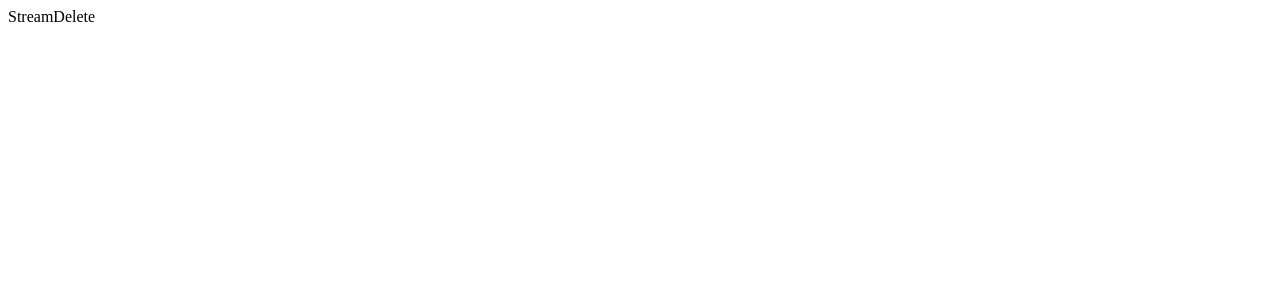
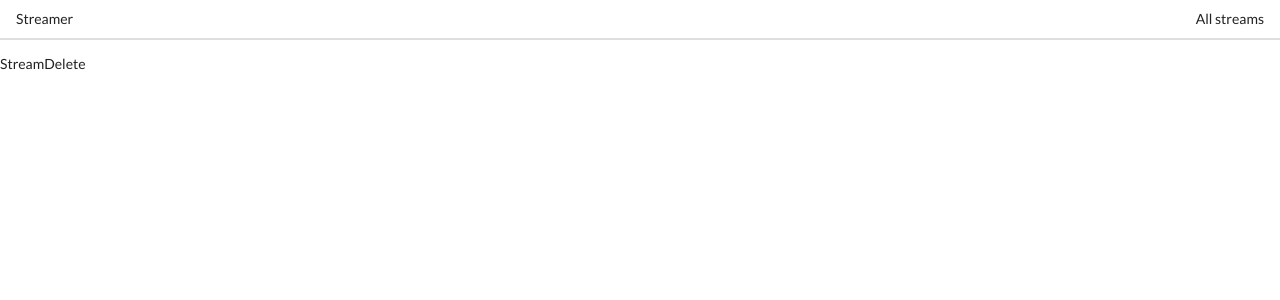
Before and after one commit to smil3cz/react-twitch-clone, a React (Create React App) app: page /streams/delete/1 in a window 1280 px wide. Shown: the top 300 px of the page. Built offline with nearby package versions, Linux system fonts and the light colour scheme.

Commit message:
Router setup finished

```diff
--- a/public/index.html
+++ b/public/index.html
@@ -15,6 +15,10 @@
       user's mobile device or desktop. See https://developers.google.com/web/fundamentals/web-app-manifest/
     -->
     <link rel="manifest" href="%PUBLIC_URL%/manifest.json" />
+    <link
+      rel="stylesheet"
+      href="https://cdnjs.cloudflare.com/ajax/libs/semantic-ui/2.4.1/semantic.min.css"
+    />
     <!--
       Notice the use of %PUBLIC_URL% in the tags above.
       It will be replaced with the URL of the `public` folder during the build.
--- a/src/components/App/App.js
+++ b/src/components/App/App.js
@@ -1,20 +1,25 @@
 import React from "react";
 import { Route, BrowserRouter as Router, Link } from "react-router-dom";
+
 import StreamCreate from "../streams/StreamCreate";
 import StreamEdit from "../streams/StreamEdit";
 import StreamDelete from "../streams/StreamDelete";
 import StreamList from "../streams/StreamList";
 import StreamShow from "../streams/StreamShow";
+import Header from "../Header/Header";
 
 const App = () => {
   return (
-    <div>
+    <div classname="ui container">
       <Router>
-        <Route path="/" exact component={StreamList} />
-        <Route path="/streams/new" component={StreamCreate} />
-        <Route path="/streams/edit" component={StreamEdit} />
-        <Route path="/streams/delete" component={StreamDelete} />
-        <Route path="/streams/show" component={StreamShow} />
+        <div>
+          <Header />
+          <Route path="/" exact component={StreamList} />
+          <Route path="/streams/new" component={StreamCreate} />
+          <Route path="/streams/edit" component={StreamEdit} />
+          <Route path="/streams/delete" component={StreamDelete} />
+          <Route path="/streams/show" component={StreamShow} />
+        </div>
       </Router>
     </div>
   );
--- /dev/null
+++ b/src/components/Header/Header.js
@@ -0,0 +1,19 @@
+import React from "react";
+import { Link } from "react-router-dom";
+
+const Header = () => {
+  return (
+    <div className="ui secondary pointing menu">
+      <Link to="/" className="item">
+        Streamer
+      </Link>
+      <div className="right menu">
+        <Link to="/" className="item">
+          All streams
+        </Link>
+      </div>
+    </div>
+  );
+};
+
+export default Header;
--- a/src/index.js
+++ b/src/index.js
@@ -1,6 +1,5 @@
 import React from "react";
 import ReactDOM from "react-dom";
-import { BrowserRouter as Router, Route } from "react-router-dom";
 
 import App from "./components/App/App";
 
```
